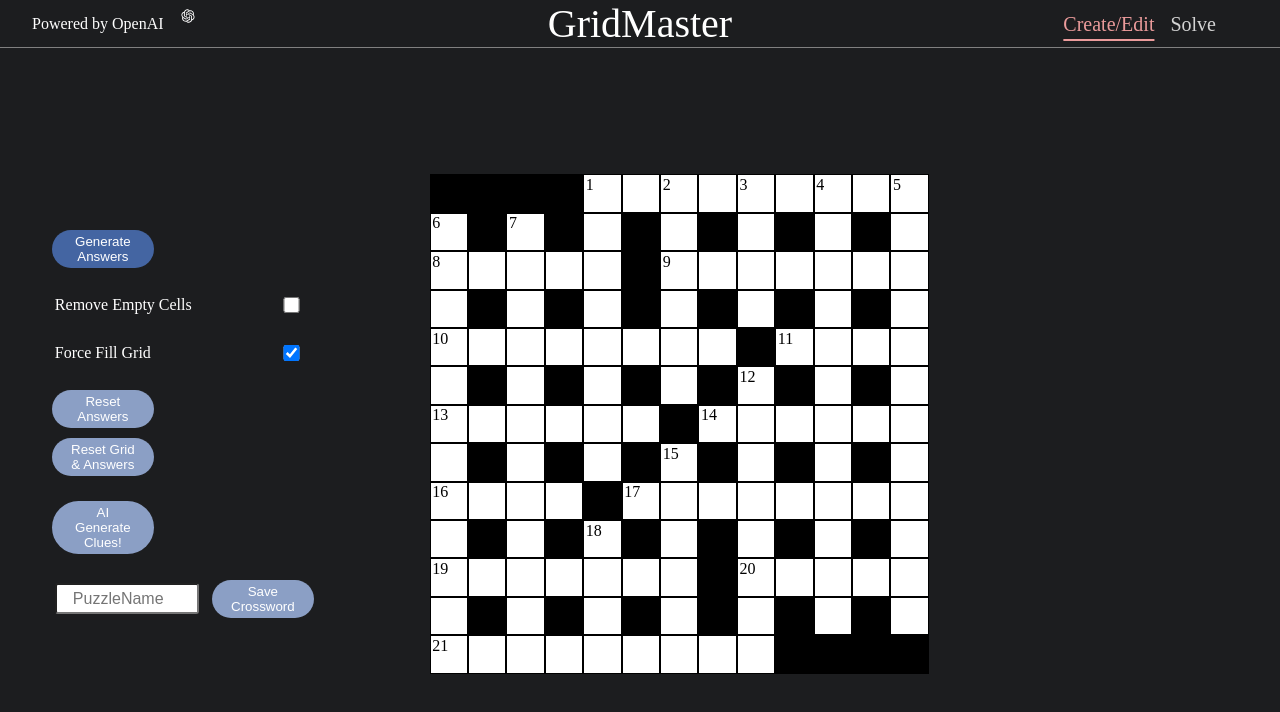
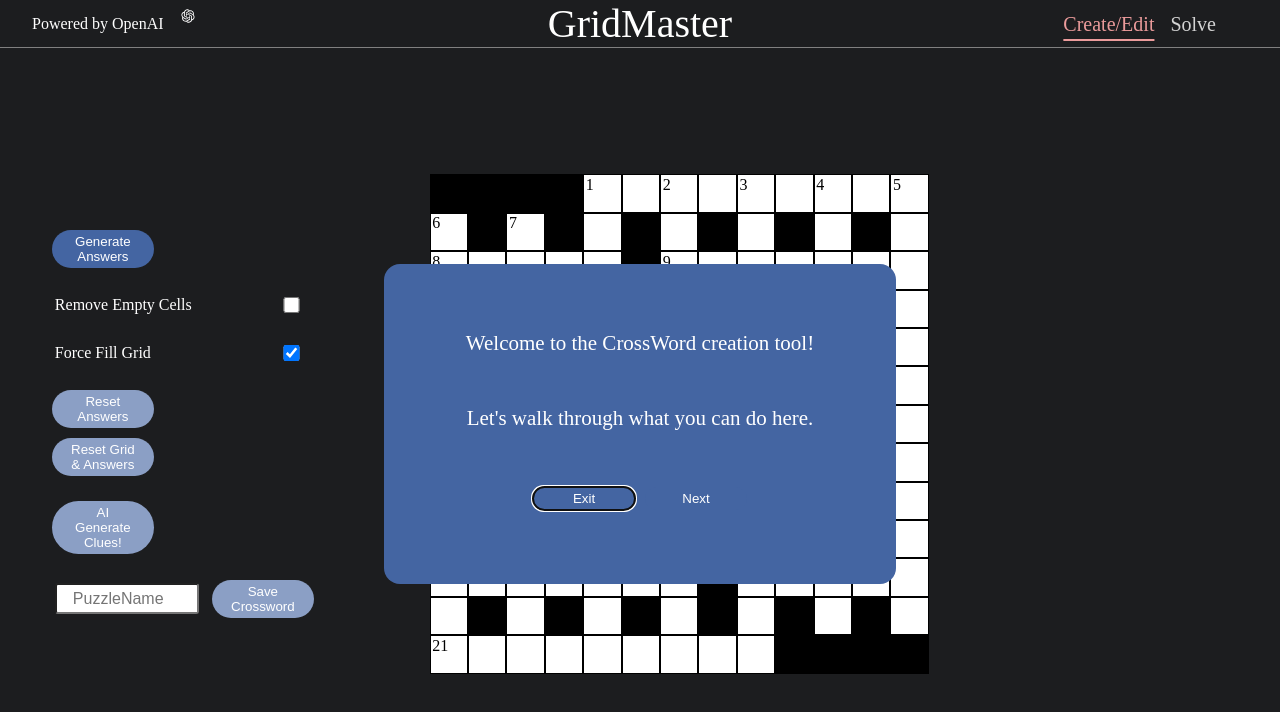
Before and after one commit to Hallelujah78/crossword-app, a React (Vite) app: page / in a window 1280 px wide. Shown: the top 712 px of the page. Built offline with nearby package versions, Linux system fonts and the light colour scheme.

Commit message:
feat: enable tutorial for first time visit only
Updated NOTES.md with ideas for informing user that grid is invalid when
editing their grid.

```diff
--- a/src/components/Grid.tsx
+++ b/src/components/Grid.tsx
@@ -429,7 +429,7 @@ const Grid: React.FC = () => {
       {isVisible &&
         // localStorage.getItem("editor") for development, but !localStorage.getItem("editor")
         // when finished development
-        localStorage.getItem("editor") && (
+        !localStorage.getItem("editor") && (
           <Information
             myRefs={stepRefs}
             steps={steps}
```
Also changed, not shown: 1 other file (tests, documents, lock files or other folders).
